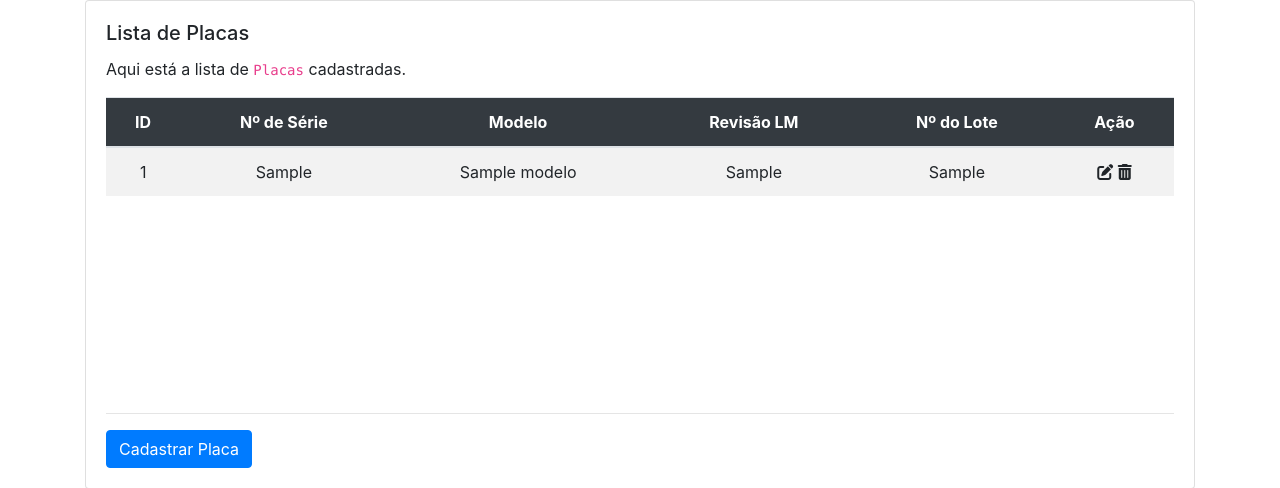
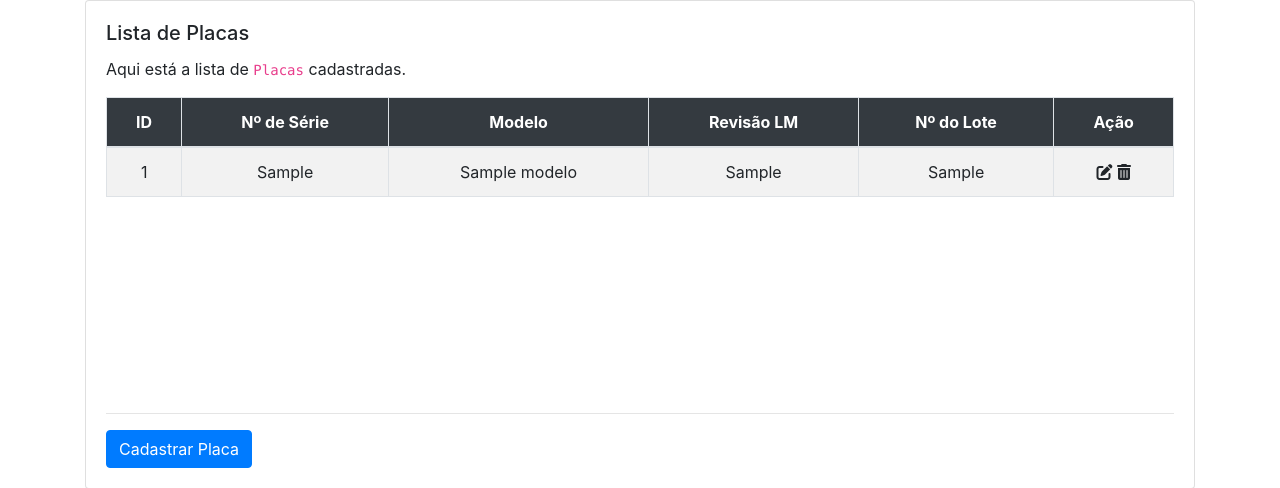
Before and after one commit to douglascrodrigues/GerenciamentoDePlacas, a Django app: template placas/templates/placas/lista-placa.html in a window 1280 px wide. Shown: the part 61-549 px from the top of the page. Run offline with Django 3.2, Linux system fonts and the light colour scheme; the template is opened without the code that fills it: most values are stand-ins (such as "Sample title", 1, 10 or a date in 2020); parts of the project's set-up code (start-up, migrations or seed data) failed here and were passed over; some libraries are stand-ins or nearby versions.

Commit message:
ajuste grid lista placa

```diff
--- a/placas/templates/placas/lista-placa.html
+++ b/placas/templates/placas/lista-placa.html
@@ -20,8 +20,8 @@
             </p>
 
             <div style="overflow: auto; height: 300px">
-            <table class="table table-striped ">
-              <thead class="bg-dark text-white">
+            <table class="table table-striped table-bordered table-hover  " role="grid" aria-describedby="dynamic-table_info">
+              <thead class="bg-dark text-white"  >
               <tr class="text-center">
                 <th>ID</th>
                 <th>Nº de Série</th>
```
